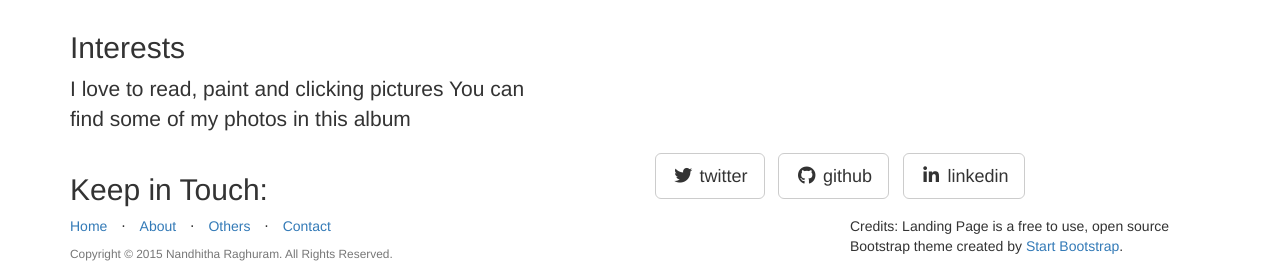
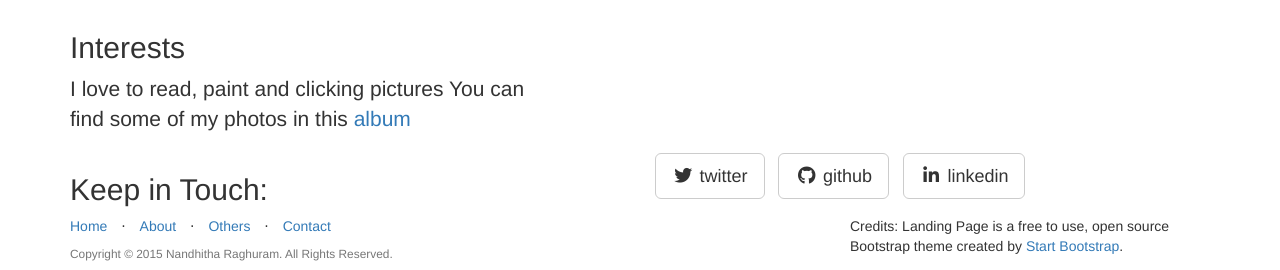
Before and after one commit to NandhithaR/Portfolio, a Jekyll site: the page built from _posts/2014-09-23-services-3.markdown, in a window 1280 px wide and 1398 px high. Shown: the part 1125-1395 px from the top of the window. Built offline with Jekyll 4.4.1, drawn with Linux system fonts in a browser that asks for light colours; nearby versions of some CDN libraries; library files that are not in the unit come from our copies; some of the changed lines change nothing that is shown.

Commit message:
formatting

```diff
--- a/_posts/2014-09-23-services-3.markdown
+++ b/_posts/2014-09-23-services-3.markdown
@@ -6,4 +6,4 @@ title: Interests
 description: |
 ---
 I love to read, paint and clicking pictures
-You can find some of my photos in this album
+You can find some of my photos in this [album](https://photos.app.goo.gl/kT7kbZ57Xuf8D5eG9)
```
